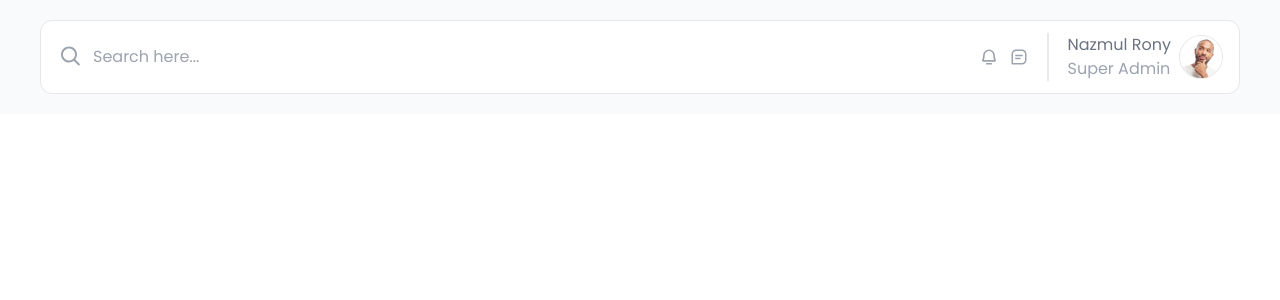
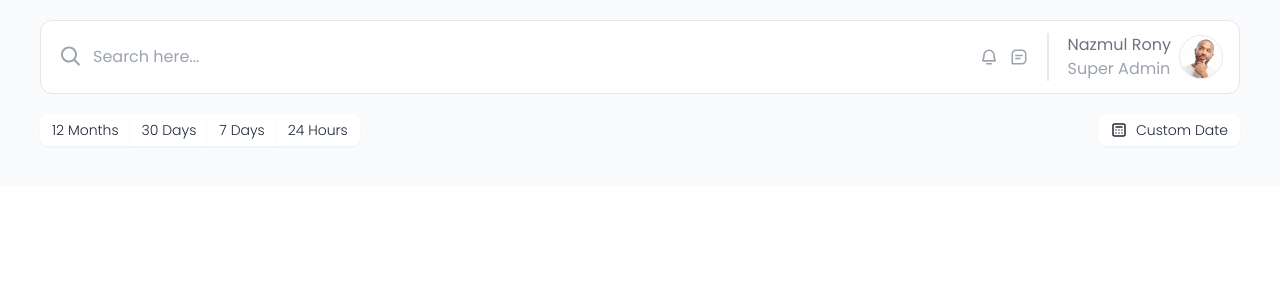
Before and after one commit to ifajul89/basic-dashboard, a React (Vite) app: page / in a window 1280 px wide. Shown: the top 300 px of the page. Built offline with nearby package versions, Linux system fonts and the light colour scheme.

Commit message:
added date and time picker

```diff
--- /dev/null
+++ b/src/components/DateTimePicker.jsx
@@ -0,0 +1,36 @@
+import { CgCalendarDates } from "react-icons/cg";
+
+const DateTimePicker = () => {
+  return (
+    <div className="flex justify-between my-5">
+      <div className="join bg-white">
+        <input
+          className="join-item btn btn-sm bg-white hover:bg-gray-100 font-light border-0 checked:bg-gray-200"
+          type="radio"
+          aria-label="12 Months"
+        />
+        <input
+          className="join-item btn btn-sm bg-white hover:bg-gray-100 font-light border-0"
+          type="radio"
+          aria-label="30 Days"
+        />
+        <input
+          className="join-item btn btn-sm bg-white hover:bg-gray-100 font-light border-0"
+          type="radio"
+          aria-label="7 Days"
+        />
+        <input
+          className="join-item btn btn-sm bg-white hover:bg-gray-100 font-light border-0"
+          type="radio"
+          aria-label="24 Hours"
+        />
+      </div>
+      <button className="btn btn-sm bg-white hover:bg-gray-100 font-light border-none">
+      <CgCalendarDates className="text-lg" />
+      Custom Date
+      </button>
+    </div>
+  );
+};
+
+export default DateTimePicker;
--- a/src/index.css
+++ b/src/index.css
@@ -7,3 +7,7 @@ body {
   @apply bg-gray-50;
   font-family: "Poppins", sans-serif;
 }
+
+.btn:is(input[type="radio"]:checked) {
+  @apply bg-gray-200 hover:bg-gray-200 text-gray-600
+}
--- a/src/layout/Root.jsx
+++ b/src/layout/Root.jsx
@@ -1,9 +1,11 @@
+import DateTimePicker from "../components/DateTimePicker";
 import SearchBox from "../components/SearchBox";
 
 const Root = () => {
   return (
     <div className="container mx-auto p-2 md:py-5 md:px-10">
       <SearchBox />
+      <DateTimePicker />
     </div>
   );
 };
```
